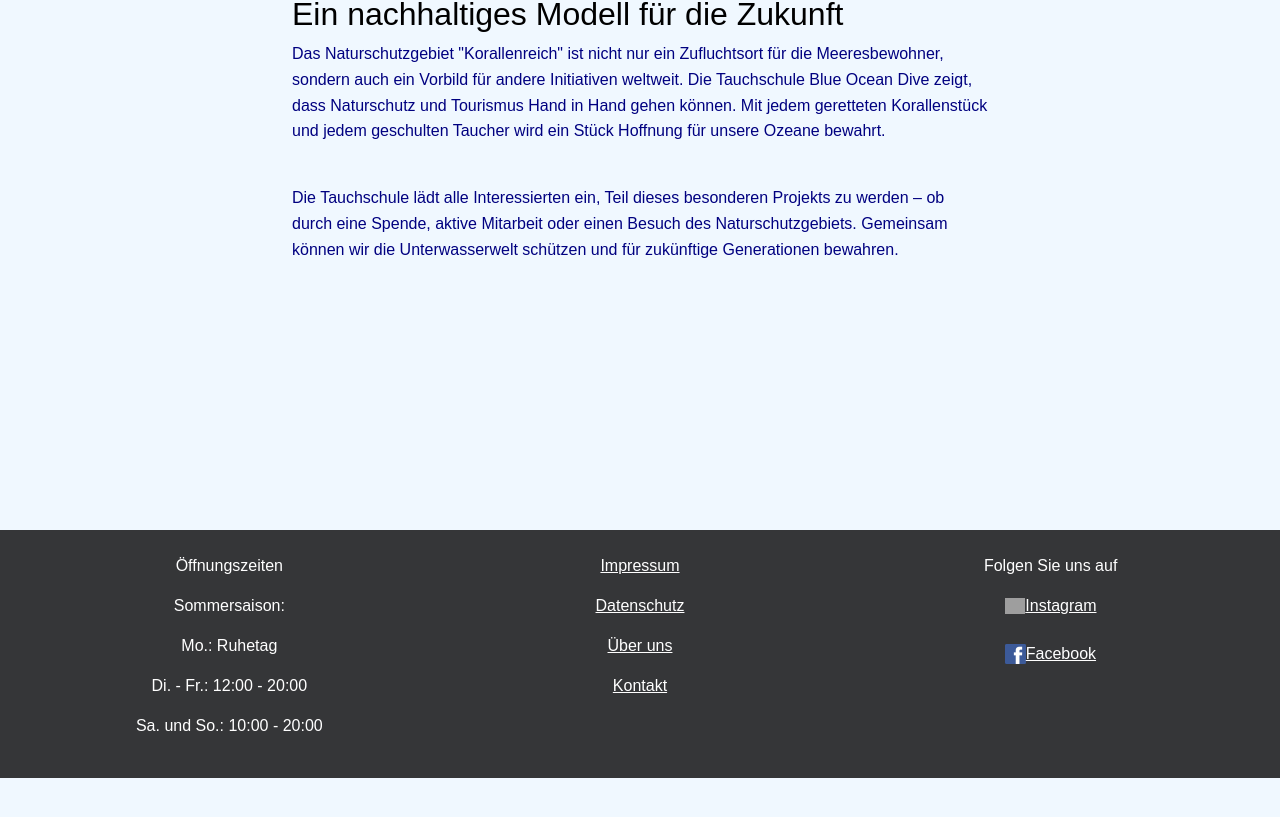
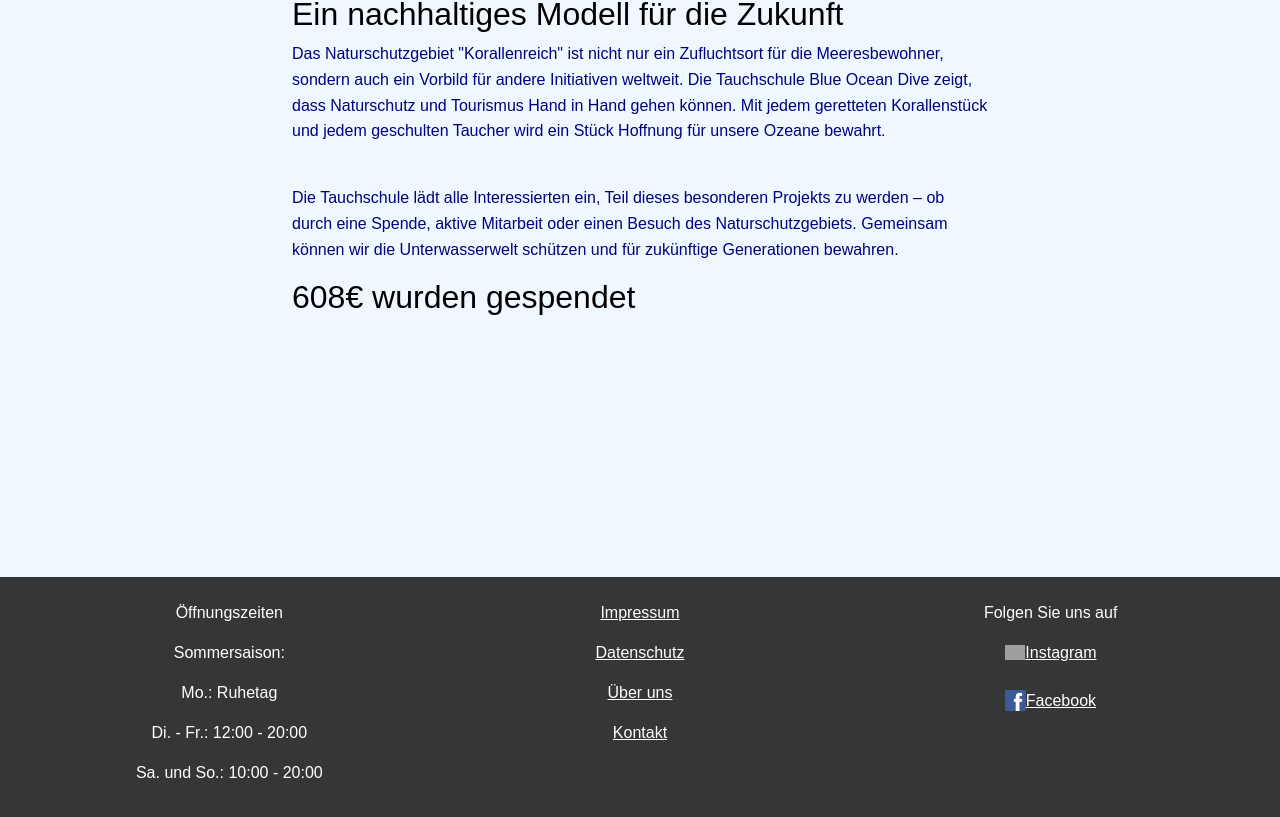
Before and after one commit to Starplatinum2005/dynamische-Webseite, a React (Vite) app in the folder React/dynamische-Webseite/: page /Naturschutz in a window 1280 px wide. Shown: the part 2233-3050 px from the top of the page. Before the commit the page ends 3011 px from the top, so only its background shows below. Built offline with nearby package versions, Linux system fonts and the light colour scheme; grey boxes are pictures that could not be loaded.

Commit message:
Hochzähler eingebaut (muss noch überarbeitet werden)

```diff
--- a/React/dynamische-Webseite/src/App.tsx
+++ b/React/dynamische-Webseite/src/App.tsx
@@ -11,6 +11,7 @@ import { Header } from './Komponente/NAvigationsleiste';
 import { Impressum } from './Seiten/Impressum';
 import { Datenschutz } from './Seiten/Datenschutz';
 import { Shop } from './Seiten/Shop';
+import {Hochzaehler} from './Seiten/Zähler';
 
 
 
@@ -27,6 +28,7 @@ function App() {
           <Route path='/Impressum' element={<Impressum />} />
           <Route path='/Datenschutz'element={<Datenschutz/>} />
           <Route path='/Bildungsprojekt' element= {<Bildungsprojekt />} />
+          <Route path='/Spenden' element= {<Hochzaehler />} />
           <Route path='/Naturschutz' element = {<Naturschutz />} />
           <Route path='/Shop' element = {<Shop />} />
         </Routes>
--- a/React/dynamische-Webseite/src/Seiten/Naturschutz.tsx
+++ b/React/dynamische-Webseite/src/Seiten/Naturschutz.tsx
@@ -1,4 +1,5 @@
-import './stylesheets/Naturschutzgebiet.css'
+import './stylesheets/Naturschutzgebiet.css';
+import {Hochzaehler} from './Zähler';
 
 export function Naturschutz (){
     return(
@@ -55,6 +56,7 @@ export function Naturschutz (){
             <br/>
             <p>Die Tauchschule lädt alle Interessierten ein, Teil dieses besonderen Projekts zu werden – ob durch eine Spende, aktive Mitarbeit oder einen Besuch des Naturschutzgebiets. Gemeinsam können wir die Unterwasserwelt schützen und für zukünftige Generationen bewahren.</p>
         </section>
+        <Hochzaehler />
     </main>
     </>
 );
--- /dev/null
+++ b/React/dynamische-Webseite/src/Seiten/Zähler.tsx
@@ -0,0 +1,39 @@
+import './stylesheets/Zähler.css';
+import {useState, useEffect} from "react"; //useState (React Hook) um einen State innerhalb der Component abzubilden
+
+const vorherigeSpende = 1000;
+
+export const Hochzaehler = () =>{
+    const [gesamtSpende, setGesamtSpende] = useState(vorherigeSpende); //gesamtSpende: Spendensumme, die im System gespeichert ist; useState Funktion nimmt einen initialen Zustand und eine Funktion zum Verändern entgegen
+    const [anzeigeSpende, setAnzeigeSpende] = useState(0); // anzeigeSpende: aktuelle zahl (auf Bildschirm) (wird hochgezählt zur Summe)
+
+    let betrag = 110; //Simulation einer Spende (solange noch keine Spendenfunktion eingebunden ist)
+
+    const Spende =(eingabe:number) =>{
+    setGesamtSpende(prev => prev+eingabe); //Funktion erhöht die gesamtSpende (falls gespendet wurde)
+}
+
+    useEffect (() =>{
+        const timer = setInterval(() =>{
+            setAnzeigeSpende((prev:number) =>{
+                if(prev <gesamtSpende)return prev +1; //solange die gesamtSpende Summe noch nicht erreicht wurde
+                clearInterval(timer);
+                return prev;
+            });
+        },10); //alle 10 Millisekunden wird die angezeigte Spende um eins erhöht
+
+
+return () => clearInterval(timer);
+    }, [gesamtSpende, anzeigeSpende]);
+
+
+    useEffect (() =>{
+        Spende(betrag);//einmalig aufgerufen -> löst Hochzähler aus
+    }, []); // [] -> nur einmal beim ersten Laden
+
+return (
+    <div className = "spendenbox">
+       <h2>{anzeigeSpende}€ wurden gespendet</h2>
+    </div>
+);
+};
--- /dev/null
+++ b/React/dynamische-Webseite/src/Seiten/stylesheets/Zähler.css
@@ -0,0 +1,5 @@
+
+
+.spendenbox{
+/*hier muss noch weitergearbeitet werden */
+}
```
Also changed, not shown: 1 other file (tests, documents, lock files or other folders).
